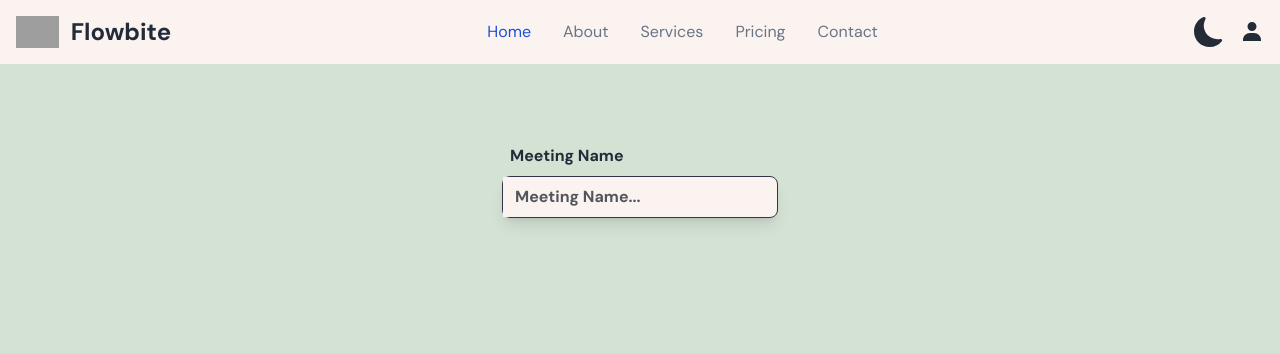
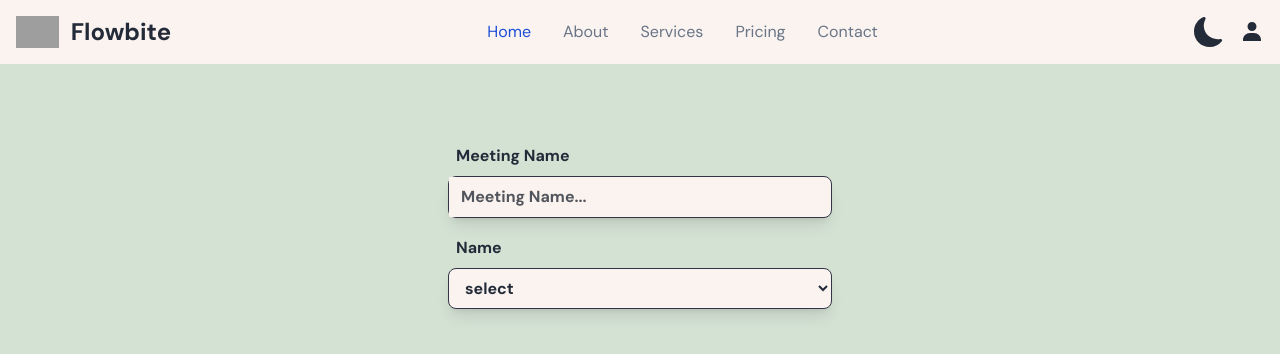
Before and after one commit to sdy2000/talkstream, a React (Vite) app: page /one-on-one in a window 1280 px wide. Shown: the top 354 px of the page. Built offline with nearby package versions, Linux system fonts and the light colour scheme; grey boxes are pictures that could not be loaded.

Commit message:
Create meeting-select and update use-form

```diff
--- a/src/components/index.ts
+++ b/src/components/index.ts
@@ -1,3 +1,4 @@
 export { default as ThemeButton } from "./theme-button";
 export { default as CloseModals } from "./close-modals";
 export { default as MeetingInput } from "./meeting-input";
+export { default as MeetingSelect } from "./meeting-select";
--- a/src/components/meeting-input.tsx
+++ b/src/components/meeting-input.tsx
@@ -35,7 +35,7 @@ const MeetingInput = ({
 
   return (
     <div
-      className="flex flex-col justify-start gap-2"
+      className="flex flex-col justify-start gap-2 w-72 md:w-96 h-20"
       onMouseEnter={() => setMouseOn(true)}
       onMouseLeave={() => {
         !focusInput && setSelectInput(false);
@@ -49,7 +49,7 @@ const MeetingInput = ({
       >
         {title}
       </label>
-      <div className="flex flex-col">
+      <div className="flex flex-col w-full h-full">
         <span className="flex justify-between items-center gap-4 pr-3 bg-p rounded-lg shadow-lg border border-dbt">
           <input
             className={`text-p placeholder:text-t outline-none bg-p px-3 py-2 `}
@@ -94,7 +94,11 @@ const MeetingInput = ({
           }`}
         ></span>
       </div>
-      <p className={`text-red-600 ${errors !== "" ? "visible" : "invisible"}`}>
+      <p
+        className={`text-red-600 -mt-2 ${
+          errors !== "" ? "visible" : "invisible"
+        }`}
+      >
         {errors}
       </p>
     </div>
--- /dev/null
+++ b/src/components/meeting-select.tsx
@@ -0,0 +1,93 @@
+import { useState } from "react";
+
+type Props = {
+  name?: string;
+  id?: string;
+  title: string;
+  placeholder: string;
+  firstOption: string;
+  children?: React.ReactNode;
+  onChange?: (e: React.ChangeEvent<HTMLSelectElement>) => void;
+  value?: string | number;
+  isRequired?: boolean;
+  errors?: string;
+};
+
+const MeetingSelect = ({
+  name,
+  id,
+  title,
+  placeholder,
+  firstOption,
+  children,
+  onChange,
+  value,
+  isRequired = true,
+  errors,
+}: Props) => {
+  const [selectInput, setSelectInput] = useState<boolean>(false);
+  const [focusInput, setFocusInput] = useState<boolean>(false);
+  const [mouseOn, setMouseOn] = useState<boolean>(false);
+
+  const handleFocus = () => {
+    setSelectInput(true);
+    setFocusInput(true);
+  };
+
+  const handleBlur = () => {
+    setFocusInput(false);
+    !mouseOn && setSelectInput(false);
+  };
+
+  return (
+    <div
+      className="flex flex-col justify-start gap-2 w-72 md:w-96 h-20"
+      onMouseEnter={() => setMouseOn(true)}
+      onMouseLeave={() => {
+        !focusInput && setSelectInput(false);
+        setMouseOn(false);
+      }}
+    >
+      <label
+        className={`font-bold ml-2 duration-300 ${
+          selectInput ? " text-blue-600" : " text-p"
+        }`}
+      >
+        {title}
+      </label>
+      <div className="flex flex-col w-full h-full">
+        <select
+          className="bg-p rounded-lg shadow-lg border border-dbt text-p placeholder:text-t outline-none bg-p px-3 py-2"
+          onFocus={handleFocus}
+          onBlur={handleBlur}
+          name={name}
+          id={id}
+          placeholder={placeholder}
+          onChange={onChange}
+          required={isRequired}
+          value={value}
+        >
+          <option value={0}>{firstOption}</option>
+          {children}
+        </select>
+
+        <span
+          className={`self-start border-blue-600 duration-300 ${
+            selectInput
+              ? " visible border-[1px] w-full"
+              : " invisible border-[1px] w-0"
+          }`}
+        ></span>
+      </div>
+      <p
+        className={`text-red-600 -mt-2 ${
+          errors !== "" ? "visible" : "invisible"
+        }`}
+      >
+        {errors}
+      </p>
+    </div>
+  );
+};
+
+export default MeetingSelect;
--- a/src/hooks/use-form.tsx
+++ b/src/hooks/use-form.tsx
@@ -11,7 +11,9 @@ type FormHook<ModelType extends Model> = {
   setErrors: React.Dispatch<
     React.SetStateAction<Record<keyof ModelType, string>>
   >;
-  handleInputChange: (e: ChangeEvent<HTMLInputElement>) => void;
+  handleInputChange: (
+    e: ChangeEvent<HTMLInputElement> | ChangeEvent<HTMLSelectElement>
+  ) => void;
 };
 
 export default function useForm<ModelType extends Model>(
@@ -22,7 +24,9 @@ export default function useForm<ModelType extends Model>(
     getFreshModelObject()
   );
 
-  const handleInputChange = (e: ChangeEvent<HTMLInputElement>) => {
+  const handleInputChange = (
+    e: ChangeEvent<HTMLInputElement> | ChangeEvent<HTMLSelectElement>
+  ) => {
     const { name, value } = e.target;
     setValues((prevValues) => ({
       ...prevValues,
--- a/src/pages/one-on-one-meeting.tsx
+++ b/src/pages/one-on-one-meeting.tsx
@@ -1,11 +1,13 @@
-import { MeetingInput } from "@/components";
+import { MeetingInput, MeetingSelect } from "@/components";
 import { useForm } from "@/hooks";
 
 const getMeetingModel = () => ({
   meetingName: "",
+  text: "",
 });
 
 const OneOnOneMeeting = () => {
+  // const [users] = useFetchUsers();
   const {
     values,
     errors,
@@ -13,8 +15,10 @@ const OneOnOneMeeting = () => {
     handleInputChange,
   } = useForm(getMeetingModel);
 
+  console.log(values);
+
   return (
-    <div className="flex flex-col gap-6 justify-center items-center py-20">
+    <div className="flex flex-col gap-3 justify-center items-center py-20">
       <MeetingInput
         type="text"
         name="meetingName"
@@ -25,6 +29,20 @@ const OneOnOneMeeting = () => {
         value={values.meetingName}
         errors={errors.meetingName}
       />
+      <MeetingSelect
+        name="text"
+        id="text"
+        title="Name"
+        placeholder={"Name..."}
+        onChange={handleInputChange}
+        value={values.text}
+        errors={errors.text}
+        firstOption="select"
+      >
+        <option value={100}>Select a </option>
+        <option value={1000}>Select a userfgfg</option>
+        <option value={1000}>Select a dsfvdsgfdsgd</option>
+      </MeetingSelect>
     </div>
   );
 };
```
